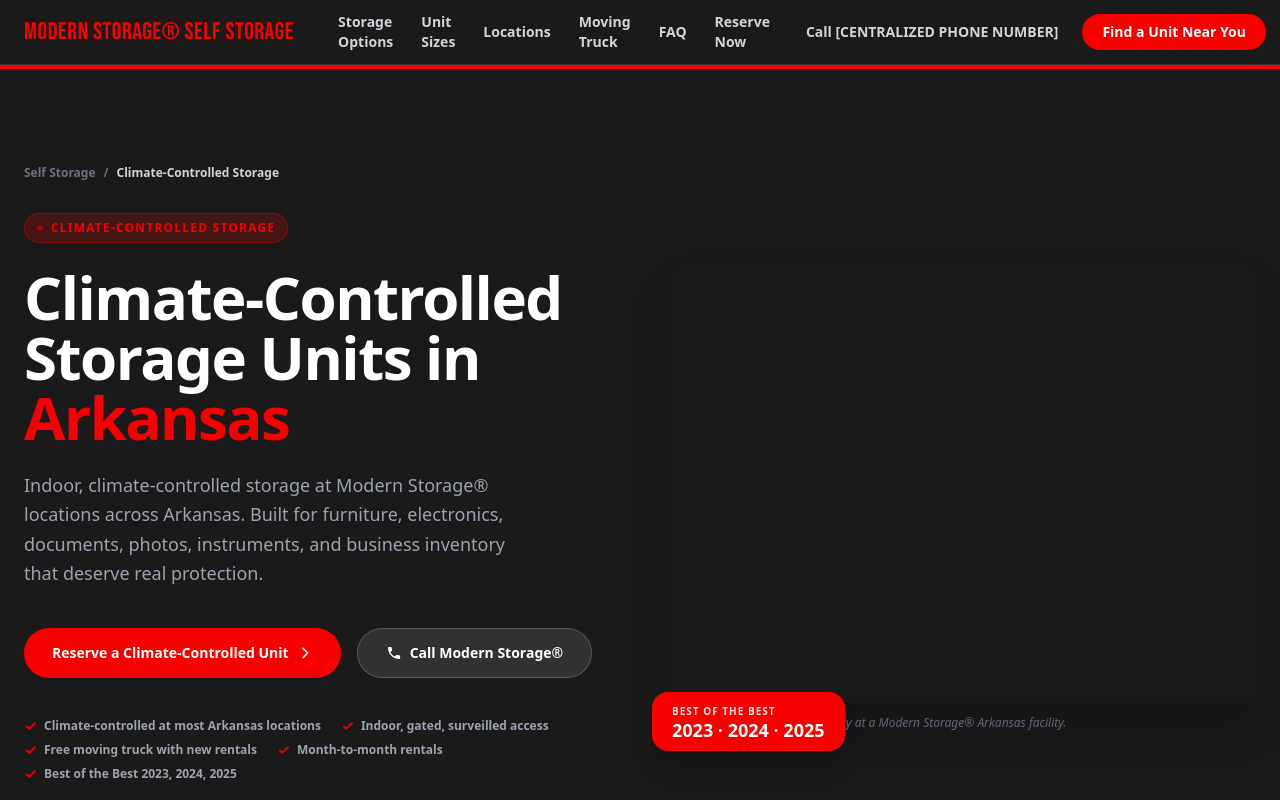
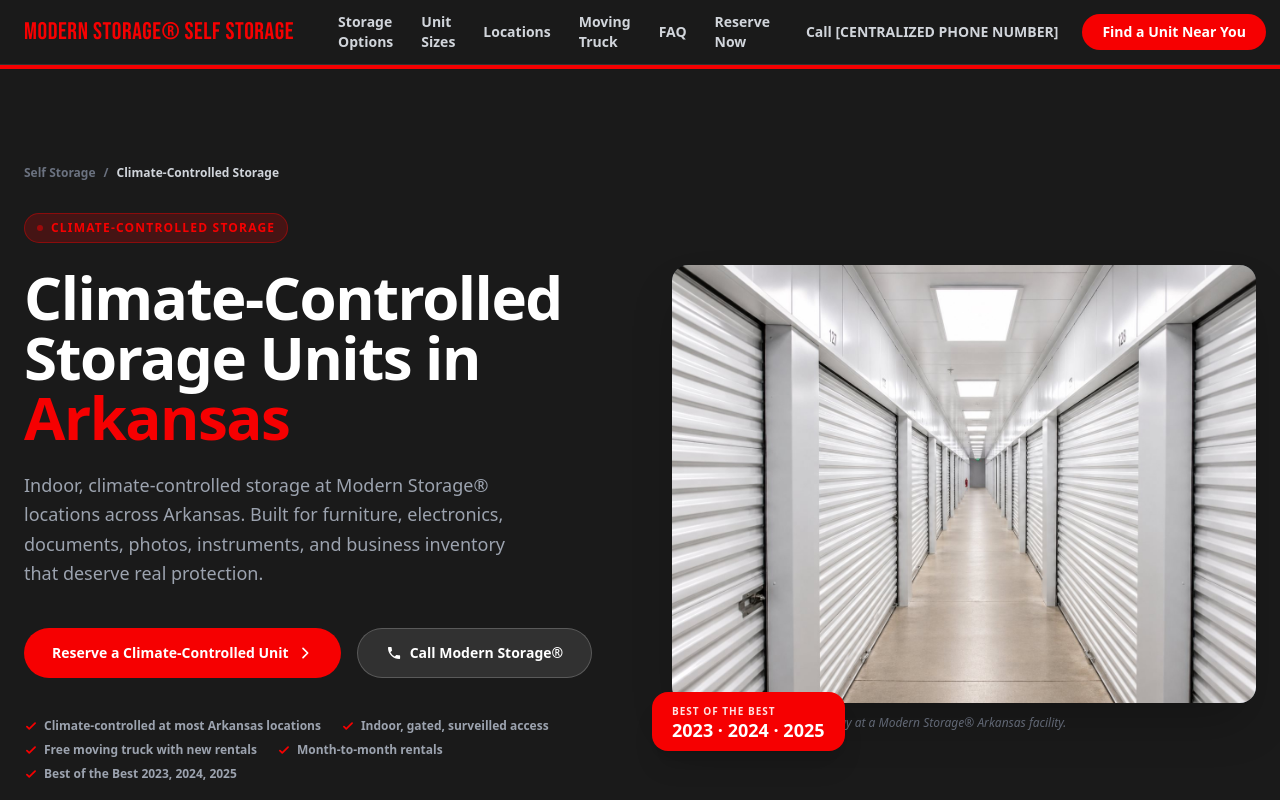
Before and after one commit to Nredom17/self-storage-modern-storage, a Next.js app: page /climate-controlled in a window 1280 px wide. Shown: the top 800 px of the page. Built offline with nearby package versions, Linux system fonts and the light colour scheme.

Commit message:
Climate-controlled: use real Bentonville hallway photo for hero + interior corridor. Delete placeholder JPGs.

```diff
--- a/app/climate-controlled/page.tsx
+++ b/app/climate-controlled/page.tsx
@@ -18,12 +18,12 @@
 import LocationFinder from '@/components/LocationFinder'
 
 const PAGE_PATH = '/climate-controlled'
-const HERO_IMAGE = '/images/modern-storage-climate-controlled-hallway-arkansas.jpg'
+const HERO_IMAGE = '/images/modern-storage-bentonville-climate-controlled-hallway.jpg'
 const HERO_ALT =
-  'Modern Storage® climate-controlled storage hallway in Arkansas with clean indoor units'
-const INTERIOR_IMAGE = '/images/modern-storage-climate-controlled-interior-corridor.jpg'
+  'Climate-controlled storage hallway at Modern Storage® Bentonville with clean indoor units in Arkansas'
+const INTERIOR_IMAGE = '/images/modern-storage-bentonville-climate-controlled-hallway.jpg'
 const INTERIOR_ALT =
-  'Climate-controlled indoor corridor at a Modern Storage® Arkansas location'
+  'Indoor climate-controlled corridor at Modern Storage® Bentonville with numbered storage unit doors'
 
 export const metadata: Metadata = {
   title: {
```
Also changed, not shown: public/images/modern-storage-climate-controlled-hallway-arkansas.jpg (deleted), public/images/modern-storage-climate-controlled-interior-corridor.jpg (deleted).
